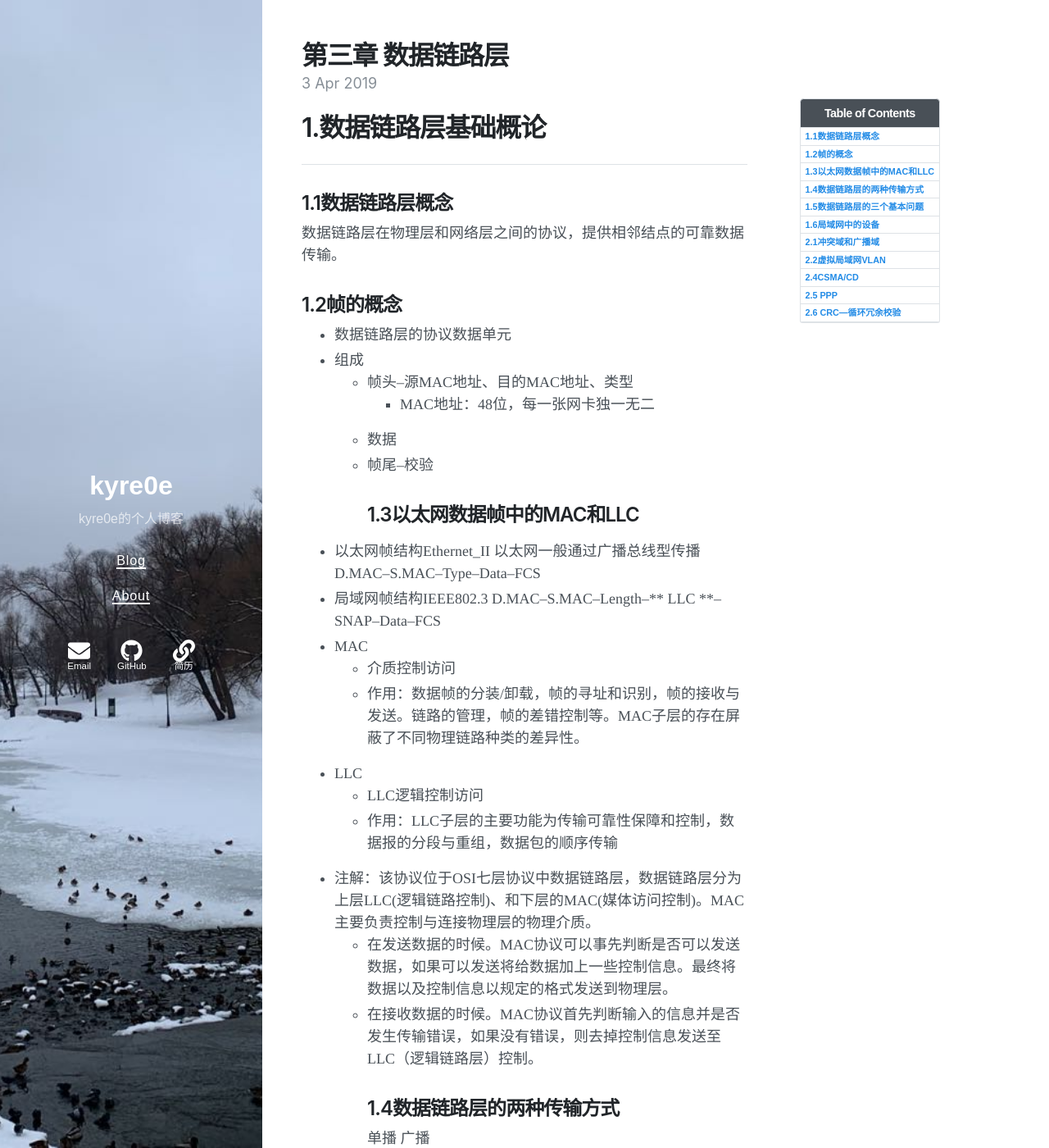
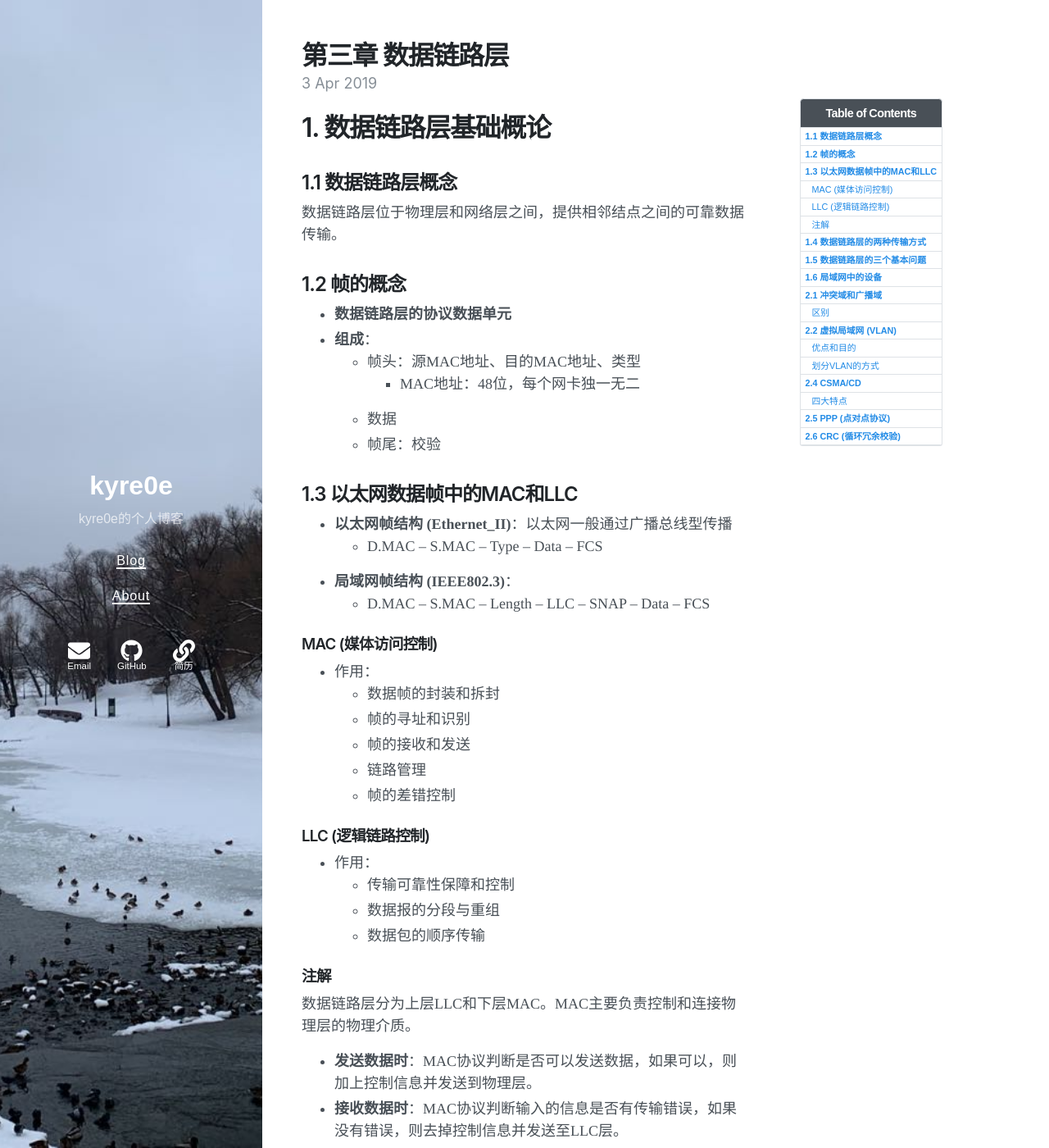
Before and after one commit to Kyre0ee/Kyre0ee.github.io, a Jekyll site: the page built from _posts/2019-04-03-第三章数据链路层.md, in a window 1280 px wide and 1400 px high. Shown: the whole window at 82% size. Built offline with Jekyll 4.4.1, drawn with Linux system fonts in a browser that asks for light colours; nearby versions of some CDN libraries; some of the changed text lies outside the part shown.

Commit message:
Update 2019-04-03-第三章数据链路层.md

```diff
--- a/_posts/2019-04-03-第三章数据链路层.md
+++ b/_posts/2019-04-03-第三章数据链路层.md
@@ -6,80 +6,124 @@ tags: 计算机网络
 excerpt: "计算机网络-数据链路层学习笔记。"
 toc: true
 ---
-# 1.数据链路层基础概论
-***
-## 1.1数据链路层概念
-数据链路层在物理层和网络层之间的协议，提供相邻结点的可靠数据传输。
-## 1.2帧的概念
-+ 数据链路层的协议数据单元
-+ 组成
-  * 帧头--源MAC地址、目的MAC地址、类型
-    - MAC地址：48位，每一张网卡独一无二
-  * 数据
-  * 帧尾--校验
-## 1.3以太网数据帧中的MAC和LLC
-+ 以太网帧结构Ethernet_II  以太网一般通过广播总线型传播
-  D.MAC--S.MAC--Type--Data--FCS
-+ 局域网帧结构IEEE802.3
-  D.MAC--S.MAC--Length--** LLC **--SNAP--Data--FCS
-+ MAC
-  - 介质控制访问
-  - 作用：数据帧的分装/卸载，帧的寻址和识别，帧的接收与发送。链路的管理，帧的差错控制等。MAC子层的存在屏蔽了不同物理链路种类的差异性。
-+ LLC
-  - LLC逻辑控制访问
-  - 作用：LLC子层的主要功能为传输可靠性保障和控制，数据报的分段与重组，数据包的顺序传输
-+ 注解：该协议位于OSI七层协议中数据链路层，数据链路层分为上层LLC(逻辑链路控制)、和下层的MAC(媒体访问控制)。MAC主要负责控制与连接物理层的物理介质。
-  - 在发送数据的时候。MAC协议可以事先判断是否可以发送数据，如果可以发送将给数据加上一些控制信息。最终将数据以及控制信息以规定的格式发送到物理层。
-  - 在接收数据的时候。MAC协议首先判断输入的信息并是否发生传输错误，如果没有错误，则去掉控制信息发送至LLC（逻辑链路层）控制。
-## 1.4数据链路层的两种传输方式
-单播
-广播
-## 1.5数据链路层的三个基本问题
-+ 封装成帧
-+ 透明传输
-+ 差错检测
-  - 奇数校验
-  - 偶数校验
-  - CRC校验
-## 1.6局域网中的设备
-+ 集线器--HUB,集线器的主要功能是对接收到的信号进行再生整形放大，以扩大网络的传输距离同时把所有节点集中在以它为中心的节点上。--物理层--共享带宽
-+ 交换机--Switch是一种用于电光信号转发的网络设备，它可以为接入交换机的任意两个网络节点提供独享的电信通路，最长见的交换机是以太网交换机--数据链路层--独享带宽
-+ 网桥--两个端口的交换机--物理层、数据链路层之间
+# 1. 数据链路层基础概论
 
-# 2.链路层通信协议
-***
-## 2.1冲突域和广播域
-+ 冲突域：交换机的每一个端口就是一个冲突域，冲突域只发生在一个网段
-+ 广播域：交换机的所有接口都在一个广播域，广播域在一个或多个网段发生
-+ 区别
-  - 冲突域是基于第一层，广播域是基于第二层
+## 1.1 数据链路层概念
 
-## 2.2虚拟局域网VLAN
-+ VLAN即虚拟局域网，是将一个物理的LAN在逻辑上划分成多个广播域的通信技术。VLAN的主机端可以直接通信，而VLAN间不能直接通信，从而将广播报文限制在一个VLAN内。
-+ 优点和目的
-  - 划分广播域--减少垃圾数据
-  - 增强局域网的安全性
-  - 提高健壮性
-  - 灵活构建工作组
-+ 划分VLAN的方式
-  - 基于端口
-    * 给交换机得每个端口配置不同得PVID
-    * Access--只允许通过一个VLAN
-    * Trunk--允许通过多个VLAN
-    * Hybird--
-  - 基于子网
-  - 基于MAC地址
-  - 基于协议
-  - 基于匹配策略
-## 2.4CSMA/CD
-+ 载波监听多路访问/冲突检测，是广播型信道中一种随机访问技术的竞争型访问方式。检测总线型是否出现传输冲突的方法。
-+ 四大特点
-  - 1.先听再发
-  - 2.边听边发
-  - 3.冲突检测
-  - 4.延迟后发
-## 2.5 PPP
-+ 点对点通信是一对一信道，数据传输时出现的--实现两端通信协议的封装--单播
-## 2.6 CRC---循环冗余校验
-+ 通过校验码差错
-+ 1.按最高位次数补0 2.模2运算 3.得到最高次位数的余数
+数据链路层位于物理层和网络层之间，提供相邻结点之间的可靠数据传输。
+
+## 1.2 帧的概念
+
+- **数据链路层的协议数据单元**
+- **组成**：
+  - 帧头：源MAC地址、目的MAC地址、类型
+    - MAC地址：48位，每个网卡独一无二
+  - 数据
+  - 帧尾：校验
+
+## 1.3 以太网数据帧中的MAC和LLC
+
+- **以太网帧结构 (Ethernet_II)**：以太网一般通过广播总线型传播
+  - D.MAC -- S.MAC -- Type -- Data -- FCS
+- **局域网帧结构 (IEEE802.3)**：
+  - D.MAC -- S.MAC -- Length -- LLC -- SNAP -- Data -- FCS
+
+### MAC (媒体访问控制)
+
+- 作用：
+  - 数据帧的封装和拆封
+  - 帧的寻址和识别
+  - 帧的接收和发送
+  - 链路管理
+  - 帧的差错控制
+
+### LLC (逻辑链路控制)
+
+- 作用：
+  - 传输可靠性保障和控制
+  - 数据报的分段与重组
+  - 数据包的顺序传输
+
+### 注解
+
+数据链路层分为上层LLC和下层MAC。MAC主要负责控制和连接物理层的物理介质。
+
+- **发送数据时**：MAC协议判断是否可以发送数据，如果可以，则加上控制信息并发送到物理层。
+- **接收数据时**：MAC协议判断输入的信息是否有传输错误，如果没有错误，则去掉控制信息并发送至LLC层。
+
+## 1.4 数据链路层的两种传输方式
+
+- 单播
+- 广播
+
+## 1.5 数据链路层的三个基本问题
+
+1. 封装成帧
+2. 透明传输
+3. 差错检测
+   - 奇数校验
+   - 偶数校验
+   - CRC校验
+
+## 1.6 局域网中的设备
+
+- **集线器 (HUB)**：物理层设备，对接收到的信号进行再生整形放大，扩展网络传输距离，所有节点共享带宽。
+- **交换机 (Switch)**：数据链路层设备，为接入交换机的任意两个网络节点提供独享的通信通路，最常见的是以太网交换机，独享带宽。
+- **网桥 (Bridge)**：两个端口的交换机，工作在物理层和数据链路层之间。
+
+# 2. 链路层通信协议
+
+## 2.1 冲突域和广播域
+
+- **冲突域**：交换机的每一个端口是一个冲突域，冲突域只发生在一个网段。
+- **广播域**：交换机的所有接口都在一个广播域，广播域在一个或多个网段发生。
+
+### 区别
+
+- 冲突域是基于物理层
+- 广播域是基于数据链路层
+
+## 2.2 虚拟局域网 (VLAN)
+
+- **VLAN**：将一个物理LAN在逻辑上划分成多个广播域的通信技术。VLAN内的主机端可以直接通信，而VLAN间不能直接通信，从而将广播报文限制在一个VLAN内。
+
+### 优点和目的
+
+1. 划分广播域，减少垃圾数据
+2. 增强局域网的安全性
+3. 提高网络健壮性
+4. 灵活构建工作组
+
+### 划分VLAN的方式
+
+1. 基于端口
+   - 给交换机的每个端口配置不同的PVID
+   - Access：只允许通过一个VLAN
+   - Trunk：允许通过多个VLAN
+   - Hybird：混合模式
+2. 基于子网
+3. 基于MAC地址
+4. 基于协议
+5. 基于匹配策略
+
+## 2.4 CSMA/CD
+
+- **载波监听多路访问/冲突检测**：一种在广播型信道中使用的随机访问技术，用于检测总线型网络中是否出现传输冲突。
+
+### 四大特点
+
+1. 先听后发
+2. 边听边发
+3. 冲突检测
+4. 延迟后发
+
+## 2.5 PPP (点对点协议)
+
+- 点对点通信是一对一信道，数据传输时出现，实现两端通信协议的封装，单播传输。
+
+## 2.6 CRC (循环冗余校验)
+
+- 通过校验码进行差错检测
+  1. 按最高位次数补0
+  2. 模2运算
+  3. 得到最高次位数的余数
```
